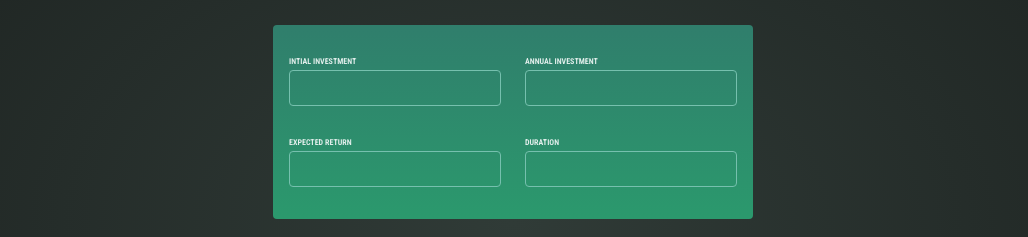
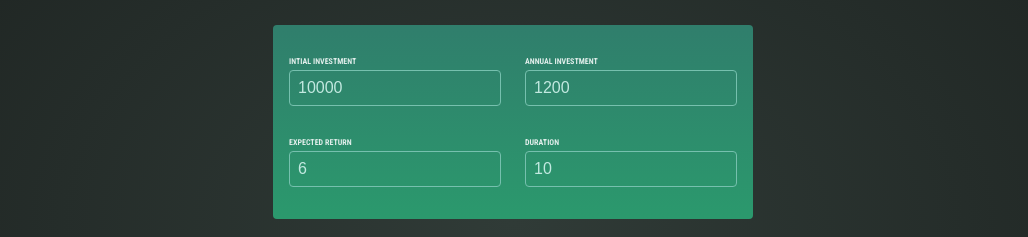
Before and after one commit to bubsworth/02-react-essentails-starting-project, a React (Vite) app: page / in a window 1280 px wide. Shown: the part 201-438 px from the top of the page, without its empty margins (127-1155 px from the left). Built offline with nearby package versions, Linux system fonts and the light colour scheme.

Commit message:
Handling Events & Using Two-Way-Binding

```diff
--- a/src/components/UserInput.jsx
+++ b/src/components/UserInput.jsx
@@ -1,24 +1,69 @@
+import {useState} from 'react';
+
 export default function UserInput({}) {
+  const [ userInput, setUserInput] = useState({
+    initialInvestment: 10000,
+    annualInvestment: 1200,
+    expectedReturn: 6,
+    duration: 10,
+  });
+
+  function handleChange(inputIdentifier, newValue) {
+    setUserInput(prevUserInput => {
+      return {
+        ...prevUserInput,
+        [inputIdentifier]: newValue
+      }
+    });
+  }
+
   return (
     <section id="user-input">
       <div className="input-group">
         <p>
           <label>Intial investment</label>
-        <input type="number" required />
+          <input
+            type="number"
+            required
+            value={userInput.initialInvestment}
+            onChange={(event) =>
+              handleChange('initialInvestment', event.target.value)
+            }
+          />
         </p>
         <p>
           <label>Annual Investment</label>
-        <input type="number" required />
+          <input
+            type="number"
+            required
+            value={userInput.annualInvestment}
+            onChange={(event) =>
+            handleChange('annualInvestment', event.target.value)
+            } />
         </p>
       </div>
       <div className="input-group">
         <p>
           <label>Expected return</label>
-        <input type="number" required />
+          <input
+            type="number"
+            required
+            value={userInput.expectedReturn}
+            onChange={(event) =>
+              handleChange('expectedReturn', event.target.value)
+            }
+          />
         </p>
         <p>
           <label>Duration</label>
-        <input type="number" required />
+          <input
+            type="number"
+            required
+            value={userInput.duration}
+            onChange={(event) =>
+              handleChange('duration', event.target.value)
+            }
+          />
         </p>
       </div>
     </section>
```
